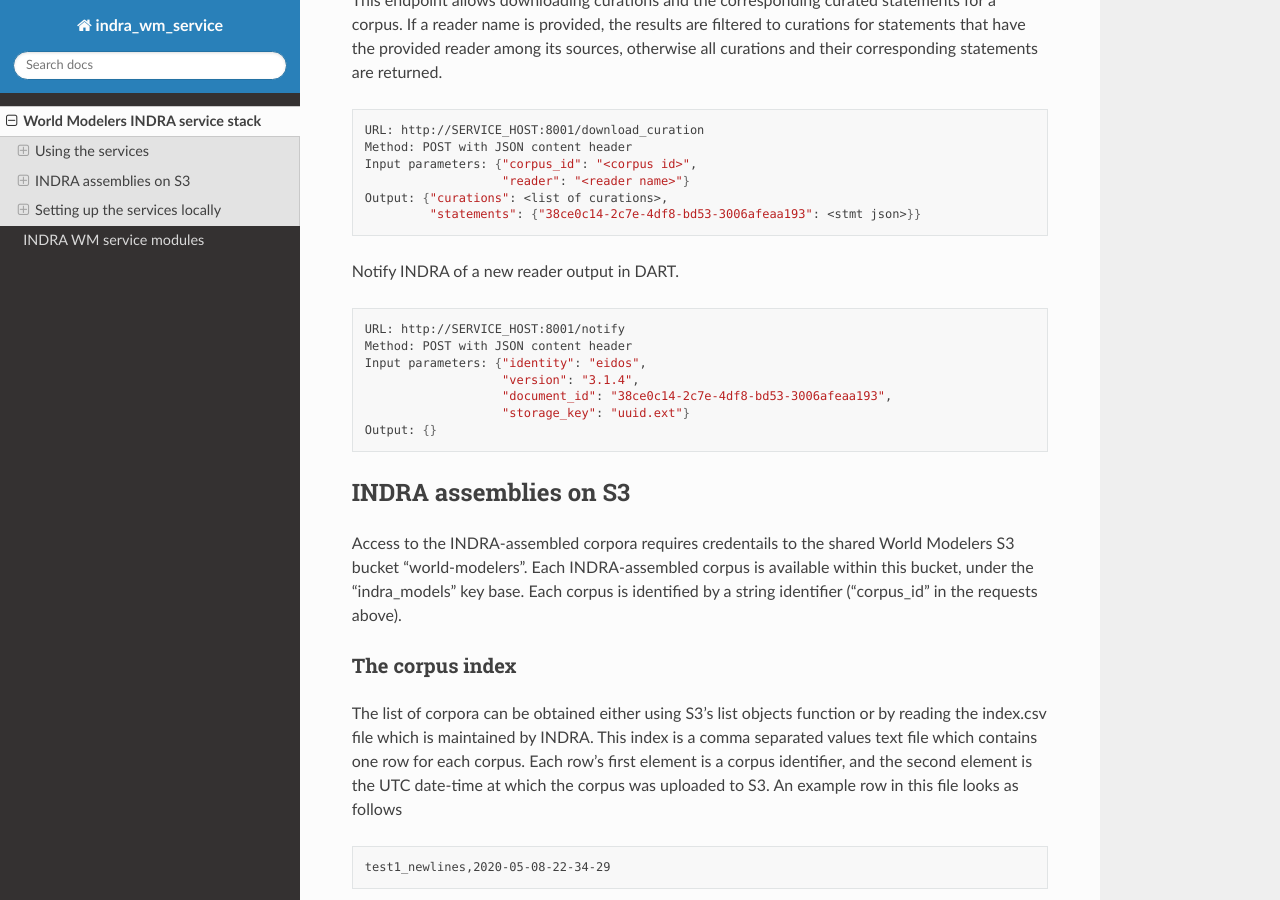
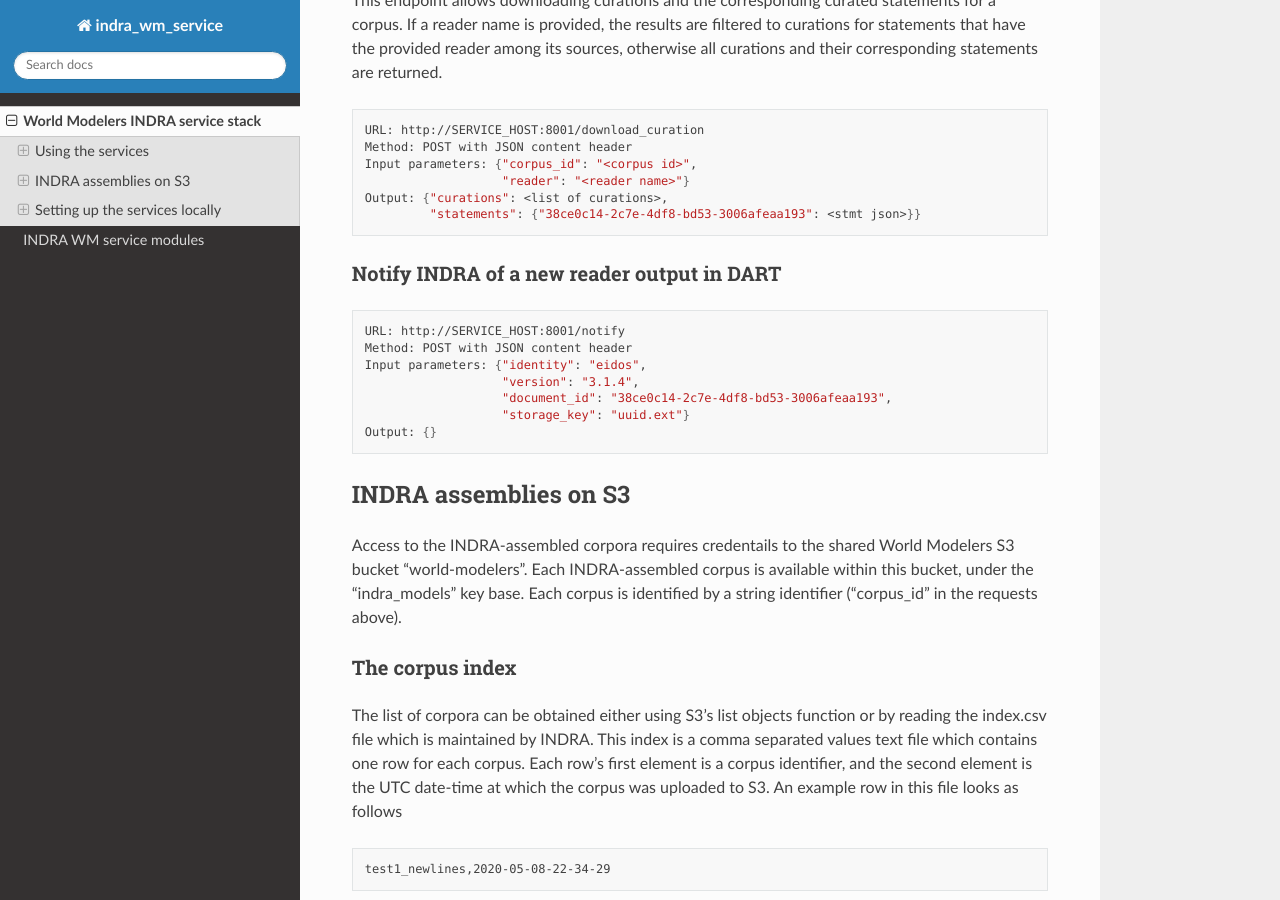
Before and after one commit to gyorilab/indra_world, a Sphinx documentation site: the page built from doc/service.rst, in a window 1280 px wide and 900 px high, scrolled down 1978 px. Built offline with Sphinx 7.4.7 and the Read the Docs theme 2.0.0, drawn with Linux system fonts in a browser that asks for light colours.

Commit message:
Few more tweaks to the docs

```diff
--- a/doc/service.rst
+++ b/doc/service.rst
@@ -118,7 +118,9 @@ otherwise all curations and their corresponding statements are returned.
     Output: {"curations": <list of curations>,
              "statements": {"38ce0c14-2c7e-4df8-bd53-3006afeaa193": <stmt json>}}
 
-Notify INDRA of a new reader output in DART.
+
+Notify INDRA of a new reader output in DART
+~~~~~~~~~~~~~~~~~~~~~~~~~~~~~~~~~~~~~~~~~~~
 
 .. code-block:: sh
 
@@ -132,6 +134,7 @@ Notify INDRA of a new reader output in DART.
 
 
 .. _wm-service-s3:
+
 INDRA assemblies on S3
 ----------------------
 Access to the INDRA-assembled corpora requires credentails to the shared
```
